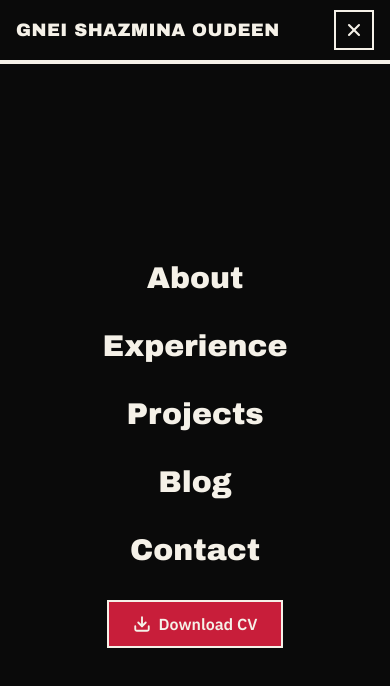
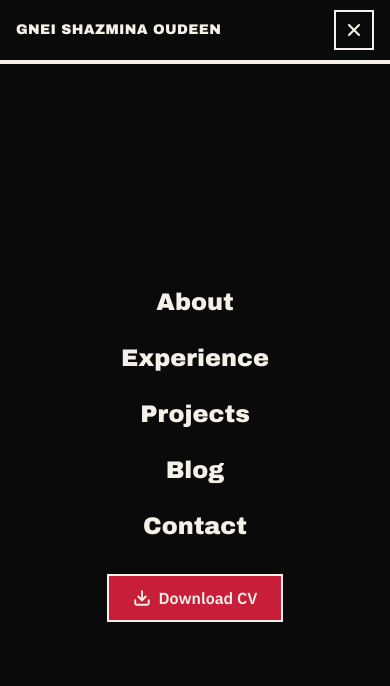
Before and after one commit to ShazminaOudeen/Shazmina-portfolio, a Next.js app: page / in a window 390 px wide. Both pictures are taken after a click on the button 354 px from the left and 32 px from the top of the page. Shown: the top 686 px of the page. Built offline with nearby package versions, Linux system fonts and the light colour scheme.

Commit message:
fixing navbar phone usanility

```diff
--- a/components/layout/Navbar.tsx
+++ b/components/layout/Navbar.tsx
@@ -91,38 +91,38 @@ export default function Navbar() {
       {/* Mobile full-screen menu */}
       {mobileOpen && (
         <div className="fixed inset-0 z-[60] bg-ink flex flex-col">
-          <div className="flex items-center justify-between px-4 h-16 border-b-4 border-washi">
-            <span className="font-heading text-lg text-washi tracking-wide">
+          <div className="flex items-center justify-between gap-3 px-4 h-16 border-b-4 border-washi shrink-0">
+            <span className="font-heading text-sm xs:text-base sm:text-lg text-washi tracking-wide truncate">
               {data.personal.name.toUpperCase()}
             </span>
             <button
-              className="w-10 h-10 flex items-center justify-center border-2 border-washi text-washi press-effect"
+              className="w-10 h-10 shrink-0 flex items-center justify-center border-2 border-washi text-washi press-effect"
               onClick={() => setMobileOpen(false)}
               aria-label="Close menu"
             >
               <X size={20} strokeWidth={2.5} />
             </button>
           </div>
-          <ul className="flex-1 flex flex-col items-center justify-center gap-8">
+          <ul className="flex-1 flex flex-col items-center justify-center gap-6 sm:gap-8 px-6">
             {NAV_LINKS.map((link) => (
               <li key={link.href}>
                 <a
                   href={link.href}
                   onClick={() => setMobileOpen(false)}
-                  className="font-heading text-3xl text-washi hover:text-blade-light transition-colors"
+                  className="font-heading text-2xl sm:text-3xl text-washi hover:text-blade-light transition-colors"
                 >
                   {link.label}
                 </a>
               </li>
             ))}
-            <li>
+            <li className="mt-2">
               <a
                 href={data.personal.cv}
                 download
                 target="_blank"
                 rel="noopener noreferrer"
                 onClick={() => setMobileOpen(false)}
-                className="flex items-center gap-2 px-6 h-12 border-2 border-washi bg-blade text-washi font-body font-semibold"
+                className="flex items-center gap-2 px-6 h-12 border-2 border-washi bg-blade text-washi font-body font-semibold shadow-brutal-sm press-effect"
               >
                 <Download size={18} strokeWidth={2.5} />
                 Download CV
```
Also changed, not shown: 1 other file (tests, documents, lock files or other folders).
